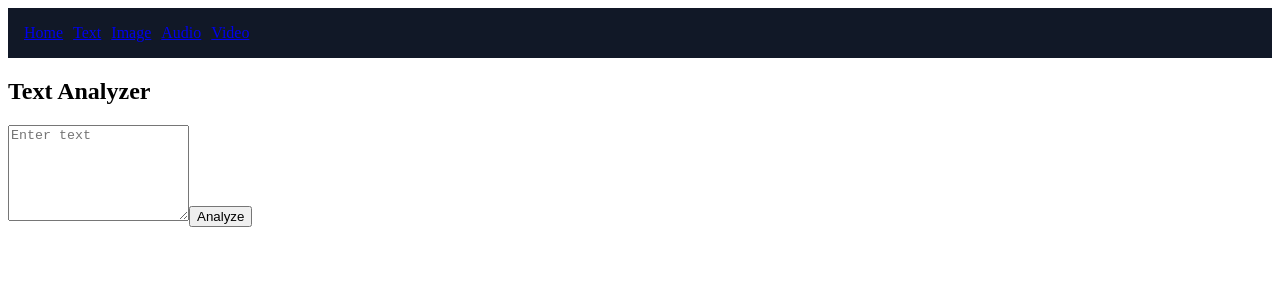
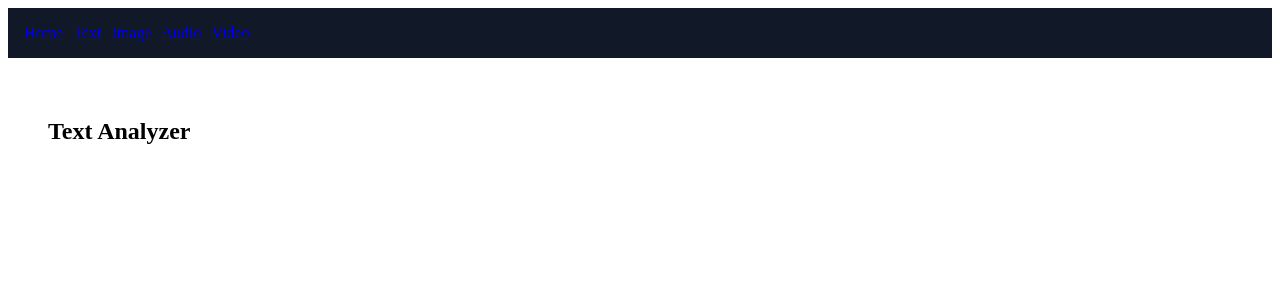
Before and after one commit to samarthbiraje26/Multimodal-Safety-and-Compliance-Analyzer, a React (Vite) app in the folder frontend/: page /text in a window 1280 px wide. Shown: the top 300 px of the page. Built offline with nearby package versions, Linux system fonts and the light colour scheme.

Commit message:
Update Text.jsx

```diff
--- a/frontend/src/pages/Text.jsx
+++ b/frontend/src/pages/Text.jsx
@@ -1,27 +1,3 @@
-import { useState } from "react";
-import { api } from "../services/api";
-
 export default function Text() {
-  const [text, setText] = useState("");
-  const [result, setResult] = useState(null);
-
-  const analyze = async () => {
-    const res = await api.post("/text/analyze", { text });
-    setResult(res.data);
-  };
-
-  return (
-    <div className="container">
-      <h2>Text Analyzer</h2>
-      <textarea
-        rows="6"
-        placeholder="Enter text"
-        value={text}
-        onChange={(e) => setText(e.target.value)}
-      />
-      <button onClick={analyze}>Analyze</button>
-
-      {result && <pre>{JSON.stringify(result, null, 2)}</pre>}
-    </div>
-  );
+  return <h2 style={{ padding: "40px" }}>Text Analyzer</h2>;
 }
```
